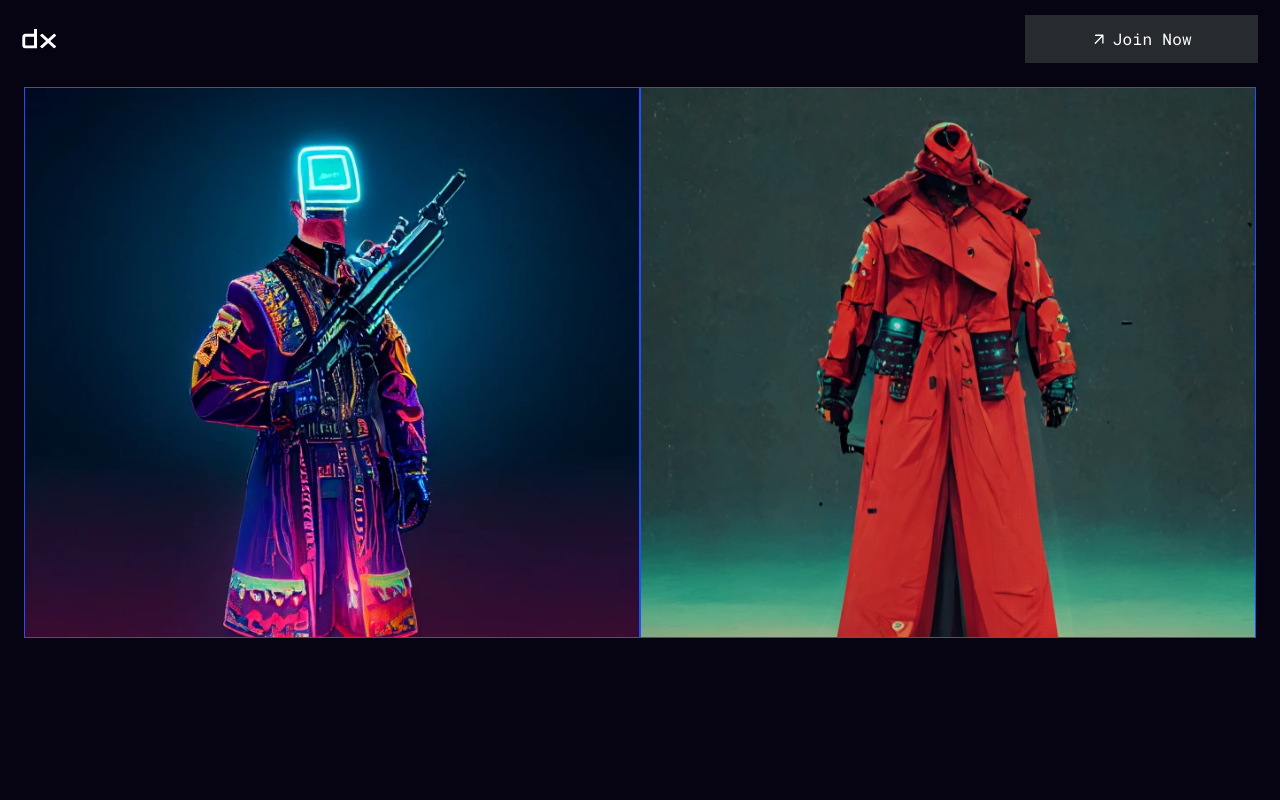
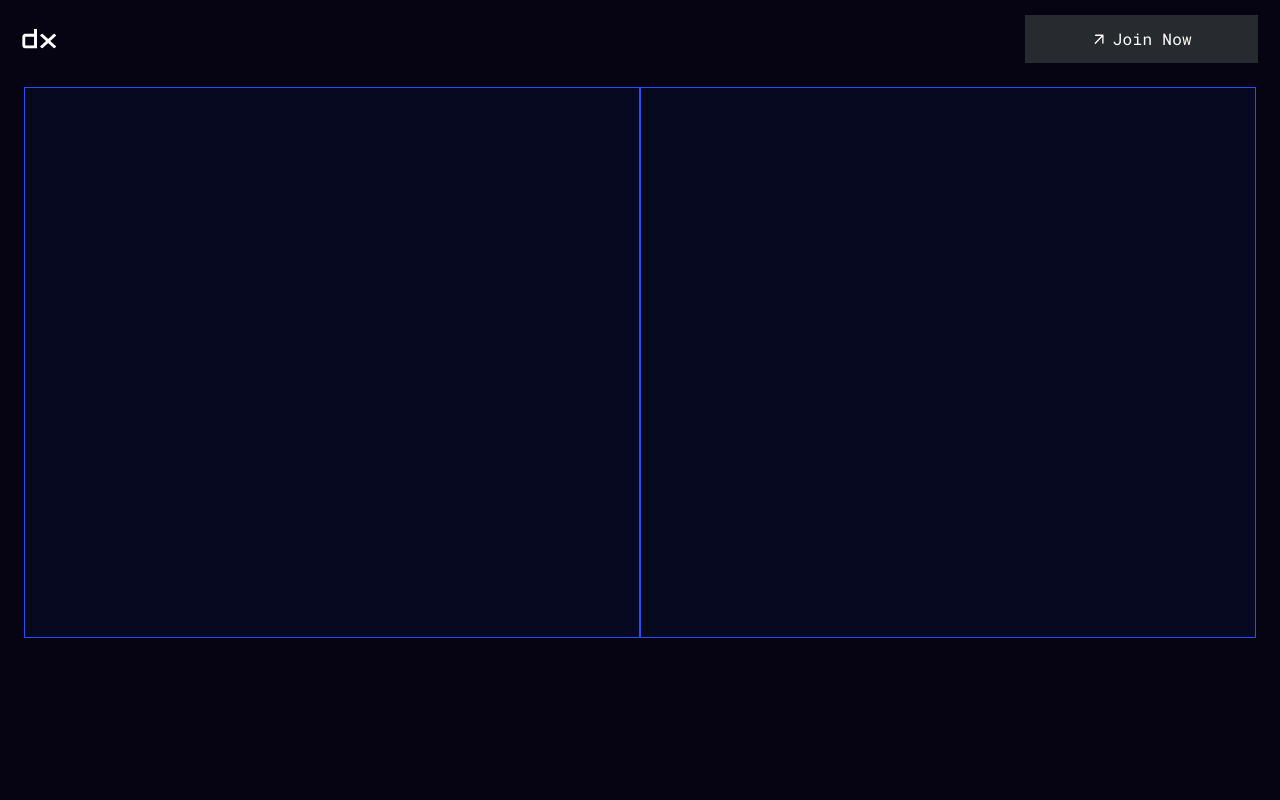
Before and after one commit to webdevbiv/dexola-landing, a React (Vite) app: page / in a window 1280 px wide. Shown: the top 800 px of the page. Built offline with nearby package versions, Linux system fonts and the light colour scheme.

Commit message:
ADD | Skeleton for images

```diff
--- a/src/components/ImageFader/ImageFader.jsx
+++ b/src/components/ImageFader/ImageFader.jsx
@@ -1,36 +1,91 @@
+// import PropTypes from "prop-types";
+// import { useState, useEffect } from "react";
+// import s from "./ImageFader.module.scss";
+
+// export const ImageFader = ({ images, delay }) => {
+//   const [currentImageIndex, setCurrentImageIndex] = useState(0);
+
+//   useEffect(() => {
+//     const startInterval = () => {
+//       return setInterval(() => {
+//         setCurrentImageIndex((prevIndex) => (prevIndex + 1) % images.length);
+//       }, 4000); // 4 seconds for each image
+//     };
+
+//     const timeout = setTimeout(startInterval, delay);
+
+//     return () => {
+//       clearTimeout(timeout); // Cleanup timeout
+//       clearInterval(startInterval); // Cleanup interval
+//     };
+//   }, [images, delay]);
+
+//   return (
+//     <div className={s.imageContainer}>
+//       {images.map((src, index) => (
+//         <img
+//           key={index}
+//           src={src}
+//           alt={`Nft image ${index}`}
+//           className={`${s.image} ${
+//             index === currentImageIndex ? s.active : ""
+//           }`}
+//         />
+//       ))}
+//     </div>
+//   );
+// };
+
+// ImageFader.propTypes = {
+//   images: PropTypes.arrayOf(PropTypes.string).isRequired,
+//   delay: PropTypes.number.isRequired,
+// };
+
 import PropTypes from "prop-types";
 import { useState, useEffect } from "react";
 import s from "./ImageFader.module.scss";
+import { Skeleton } from "../Skeleton/Skeleton";
 
 export const ImageFader = ({ images, delay }) => {
   const [currentImageIndex, setCurrentImageIndex] = useState(0);
+  const [loadedImages, setLoadedImages] = useState([]);
 
   useEffect(() => {
-    const startInterval = () => {
-      return setInterval(() => {
+    const interval = setInterval(() => {
       setCurrentImageIndex((prevIndex) => (prevIndex + 1) % images.length);
     }, 4000); // 4 seconds for each image
-    };
 
-    const timeout = setTimeout(startInterval, delay);
+    const timeout = setTimeout(() => {
+      clearInterval(interval);
+    }, delay);
 
     return () => {
       clearTimeout(timeout); // Cleanup timeout
-      clearInterval(startInterval); // Cleanup interval
+      clearInterval(interval); // Cleanup interval
     };
   }, [images, delay]);
+
+  const handleImageLoad = (index) => {
+    setLoadedImages((prev) => [...prev, index]);
+  };
 
   return (
     <div className={s.imageContainer}>
       {images.map((src, index) => (
+        <div
+          key={index}
+          className={s.imageWrapper}
+        >
           <img
-          key={index}
             src={src}
             alt={`Nft image ${index}`}
+            onLoad={() => handleImageLoad(index)}
             className={`${s.image} ${
               index === currentImageIndex ? s.active : ""
-          }`}
+            } `}
           />
+          {loadedImages.includes(index) && <Skeleton />}
+        </div>
       ))}
     </div>
   );
--- a/src/components/ImageFader/ImageFader.module.scss
+++ b/src/components/ImageFader/ImageFader.module.scss
@@ -27,15 +27,13 @@
 
 .image {
   position: absolute;
-  // top: 0;
-  // left: 0;
+
   width: 100%;
   height: 100%;
   opacity: 0;
   object-fit: cover;
   object-position: top;
-  // object-fit: none;
-  // object-position: 100% 100%;
+
   transition: opacity 2s ease-in-out;
 
   &.active {
--- /dev/null
+++ b/src/components/Skeleton/Skeleton.jsx
@@ -0,0 +1,5 @@
+import s from "./Skeleton.module.scss";
+
+export const Skeleton = () => {
+  return <div className={s.skeleton}></div>;
+};
--- /dev/null
+++ b/src/components/Skeleton/Skeleton.module.scss
@@ -0,0 +1,19 @@
+@import "../../styles/_variables.scss";
+
+.skeleton {
+  position: absolute;
+  top: 0;
+  left: 0;
+  width: 100%;
+  height: 100%;
+  animation: skeletonLoading 1s linear infinite alternate;
+}
+
+@keyframes skeletonLoading {
+  0% {
+    background-color: $table-accent-blue;
+  }
+  100% {
+    background-color: $primary-background-color;
+  }
+}
```
Lines whose indentation alone changed are shown as unchanged.
